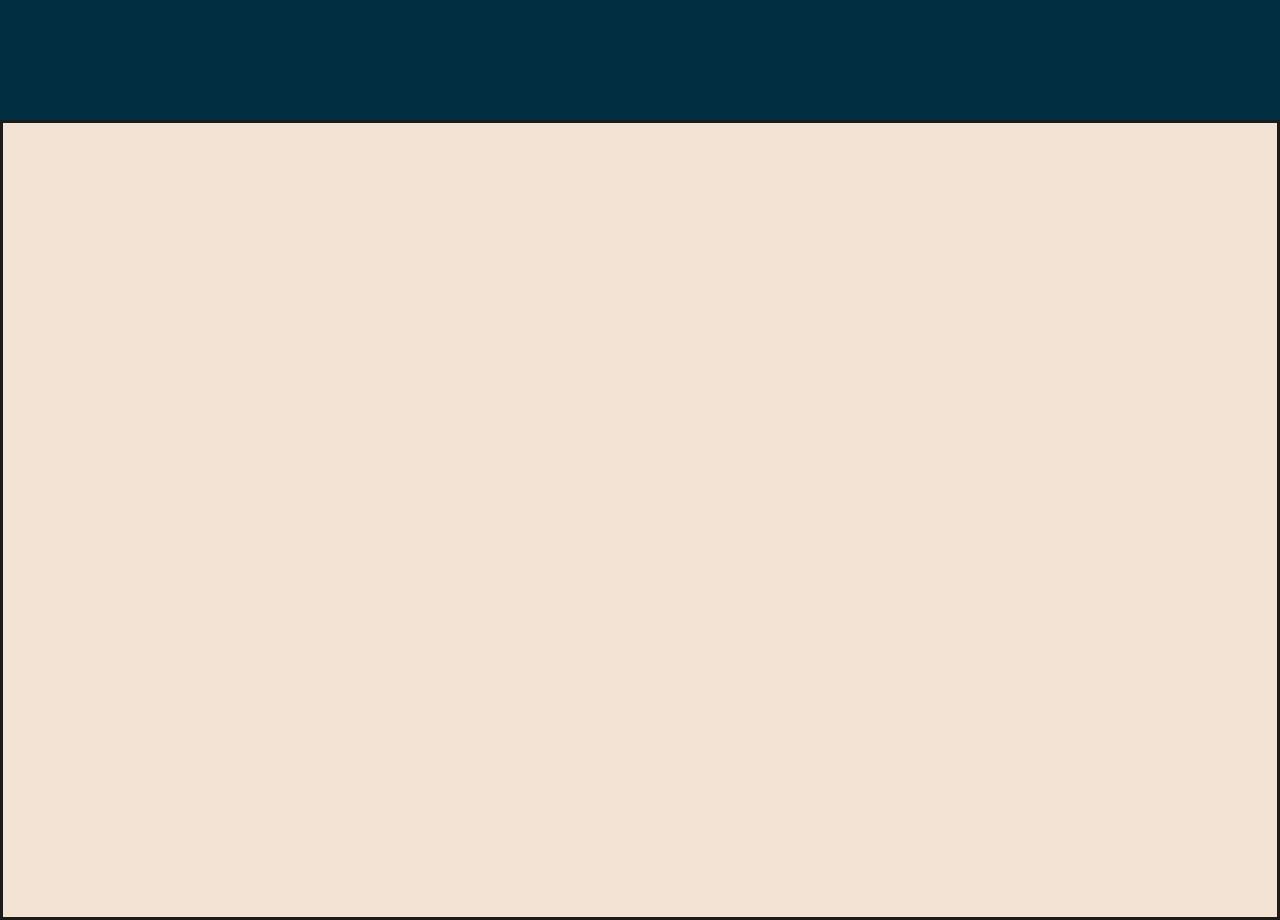
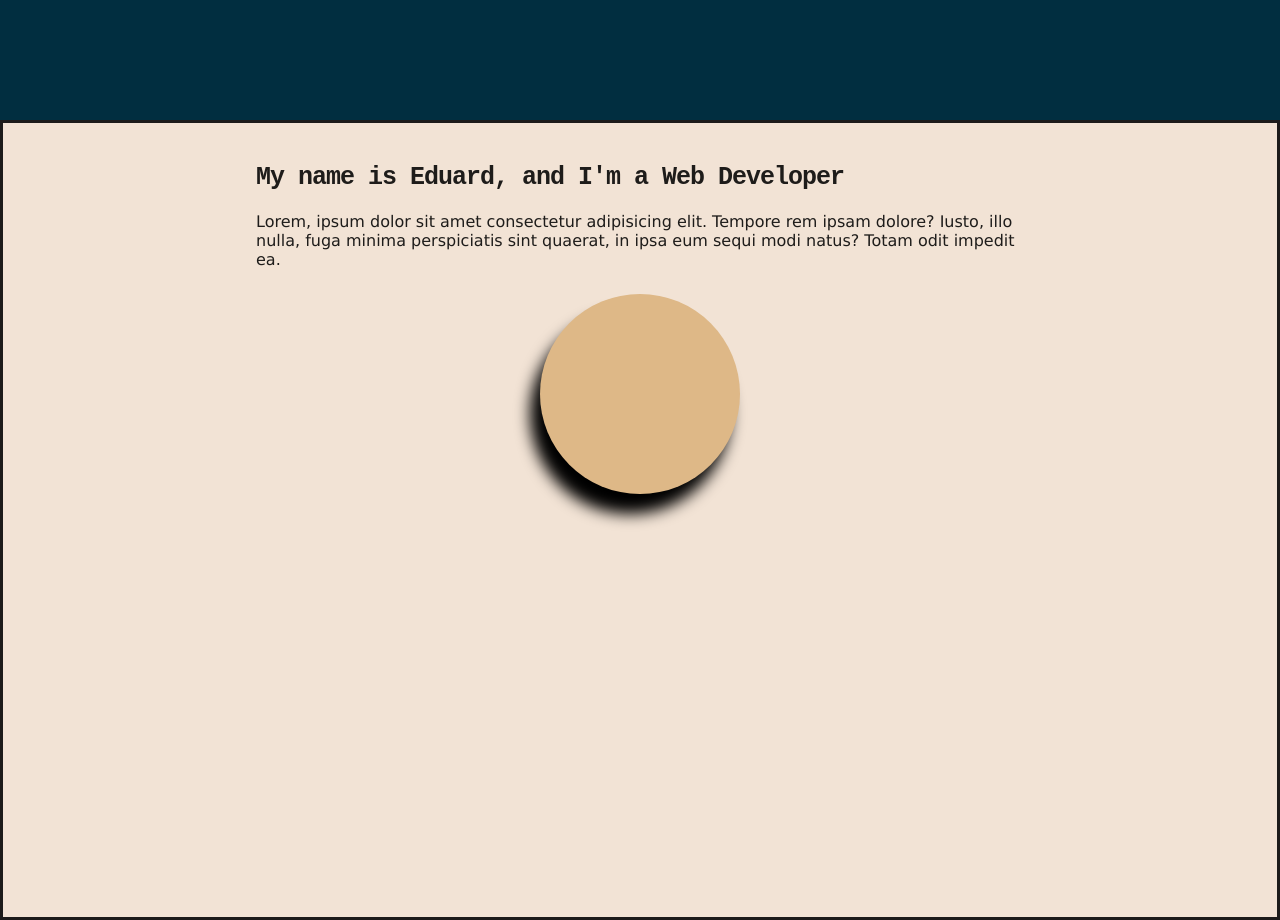
Before and after one commit to eduardriar/ecra-portafolio, a React app: page / in a window 1280 px wide. Shown: the part 1480-2400 px from the top of the page. Built offline with nearby package versions, Linux system fonts and the light colour scheme.

Commit message:
AboutSection page added and some other fixtures

```diff
--- a/src/Pages/App.scss
+++ b/src/Pages/App.scss
@@ -20,6 +20,6 @@
     width: 100%;
     height: 100vh;
     background-color: $fourth-color;
-    padding: 20px;
+    padding: 40px 20px 20px 20px;
     border-style: solid;
 }
--- a/src/Pages/Sections/AboutMeSection/AboutMeSection.jsx
+++ b/src/Pages/Sections/AboutMeSection/AboutMeSection.jsx
@@ -1,12 +1,13 @@
 import React, { useState, useEffect, useRef } from 'react';
+import '../AboutMeSection/AboutMeSection.scss'
 
 const AboutMeSection = () => {
 
     return (
         <section className='about-me-section'>
-            <div>
-
-            </div>
+            <h1>My name is Eduard, and I'm a Web Developer</h1>
+            <p>Lorem, ipsum dolor sit amet consectetur adipisicing elit. Tempore rem ipsam dolore? Iusto, illo nulla, fuga minima perspiciatis sint quaerat, in ipsa eum sequi modi natus? Totam odit impedit ea.</p>
+            <div className='about-me-section-image'></div>
         </section>
     )
 }
--- a/src/Pages/Sections/AboutMeSection/AboutMeSection.scss
+++ b/src/Pages/Sections/AboutMeSection/AboutMeSection.scss
@@ -0,0 +1,27 @@
+.about-me-section {
+    width: 100%;
+    height: 100%;
+    max-width: 768px;
+    display: block;
+    margin: 0 auto;
+
+    h1 {
+        font-size: 25px;
+        letter-spacing: -1px;
+    }
+
+    p {
+        margin: 20px 0;
+        font-family: 'verdana';
+    }
+}
+
+.about-me-section-image {
+    width: 200px;
+    height: 200px;
+    margin-top: 20px;
+    margin: 25px auto;
+    background-color: burlywood;
+    border-radius: 50%;
+    box-shadow: -10px 20px 15px black;
+}
```
Also changed, not shown: src/Pages/Components/ArrowAnimated/ArrowAnimated.jsx (added), src/Pages/Components/ArrowAnimated/ArrowAnimated.scss (added), 1 other file (tests, documents, lock files or other folders).
